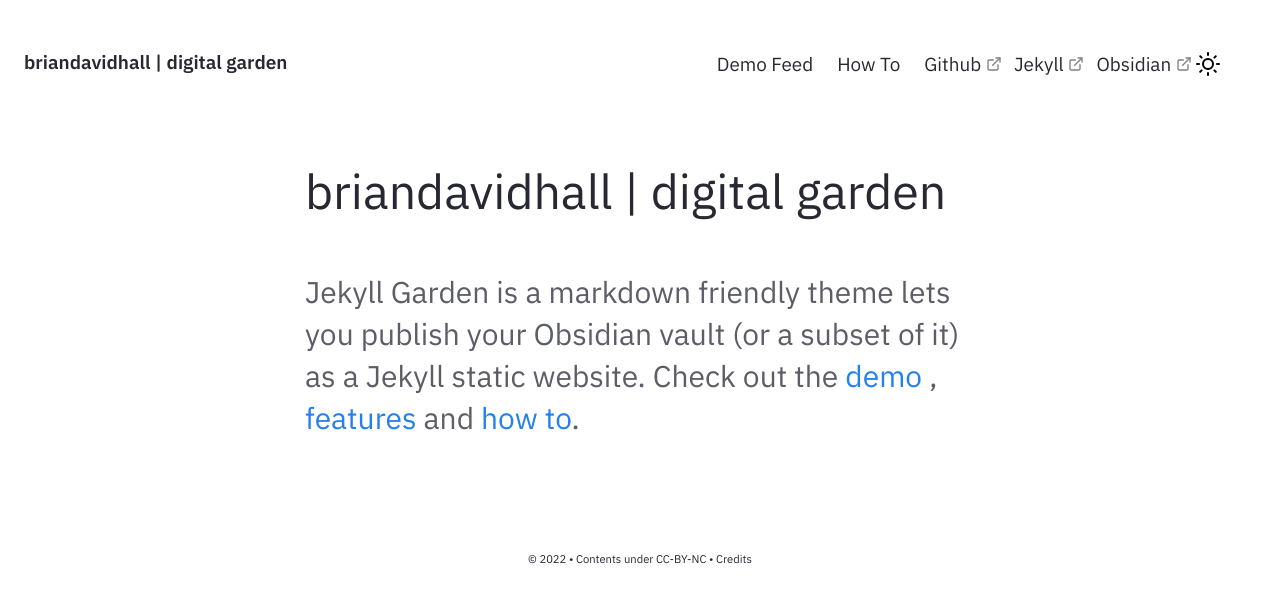
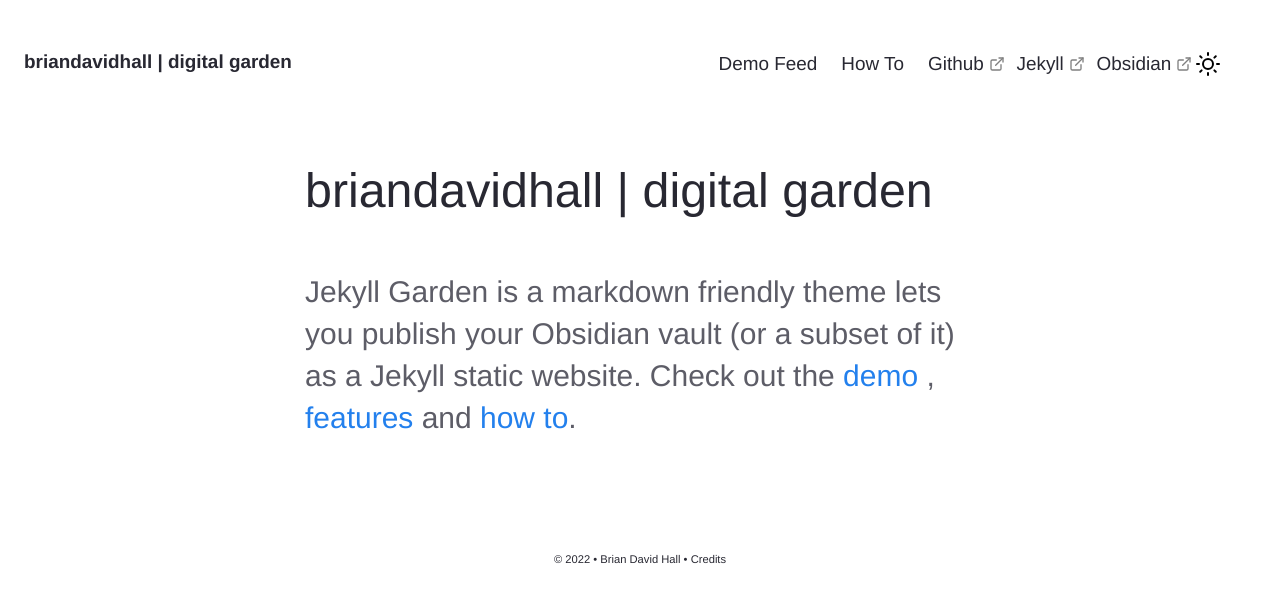
Before and after one commit to bruab/garden, a Jekyll site: the page built from pages/index.md, in a window 1280 px wide. Shown: the top 603 px of the page. Built offline with Jekyll 4.4.1, drawn with Linux system fonts in a browser that asks for light colours.

Commit message:
fix colors and fonts

```diff
--- a/_config.yml
+++ b/_config.yml
@@ -31,7 +31,7 @@ heading: briandavidhall | digital garden
 content: Notes and directives for Future Me
 copyright:
   year: © 2022
-  msg: Contents under CC-BY-NC
+  msg: Brian David Hall
 
 # Set title and content for private & broken link tooltop
 privatelinks:
--- a/assets/css/main.css
+++ b/assets/css/main.css
@@ -232,7 +232,7 @@ button,
 input,
 select,
 textarea {
-  font-family: "IBM Plex Sans", BlinkMacSystemFont, -apple-system, "Segoe UI", "Roboto", "Oxygen", "Ubuntu", "Cantarell", "Fira Sans", "Droid Sans", "Helvetica Neue", "Helvetica", "Arial", sans-serif; }
+  font-family: 'Source Sans Pro', 'Helvetica Neue', Arial, sans-serif; }
 
 code,
 pre {
--- a/assets/css/style.css
+++ b/assets/css/style.css
@@ -17,11 +17,11 @@ html[data-theme="light"] {
 }
 
 html[data-theme="dark"] {
-    --color-bg-main: #262626;
+    --color-bg-main: #1F242A;
     --color-bg-sub: #18181C;
     --color-text-main: #FAFAFC;
     --color-text-sub: #FFFEFF;
-    --color-text-link: #6D9EFF;
+    --color-text-link: #74c0fc;
     --color-border-dark: #E6E6E6;
     --color-border: #696969;
     --color-border-light: #353535;
@@ -31,11 +31,11 @@ html[data-theme="dark"] {
 
     html,
     html[data-theme="dark"] {
-        --color-bg-main: #262626;
+        --color-bg-main: #1F242A;
         --color-bg-sub: #18181C;
         --color-text-main: #FAFAFC;
         --color-text-sub: #FFFEFF;
-        --color-text-link: #6D9EFF;
+        --color-text-link: #74c0fc;
         --color-border-dark: #E6E6E6;
         --color-border: #696969;
         --color-border-light: #353535;
@@ -142,7 +142,7 @@ h4,
 h5,
 h6 {
     margin: 0;
-    font-family: 'IBM Plex Sans', sans-serif;
+    font-family: 'Source Sans Pro', 'Helvetica Neue', Arial, sans-serif;
 }
 
 p a,
```
